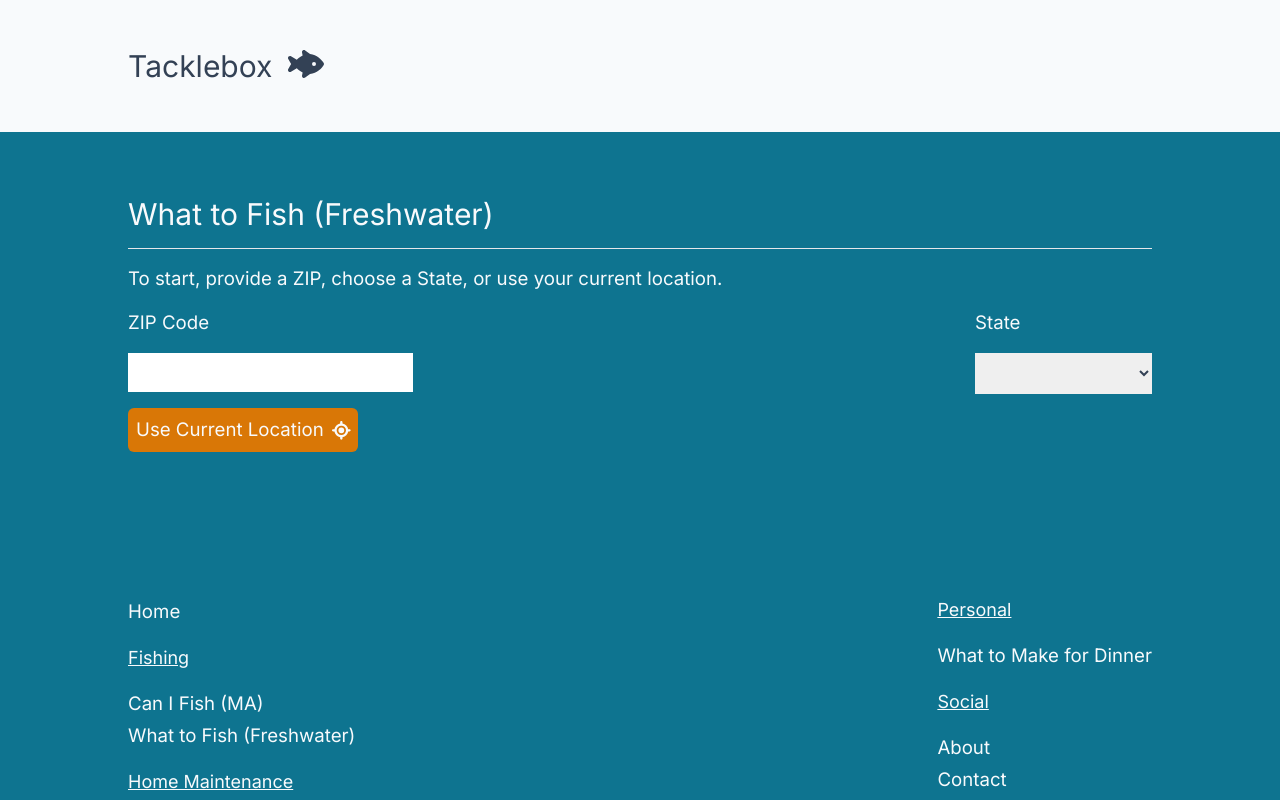
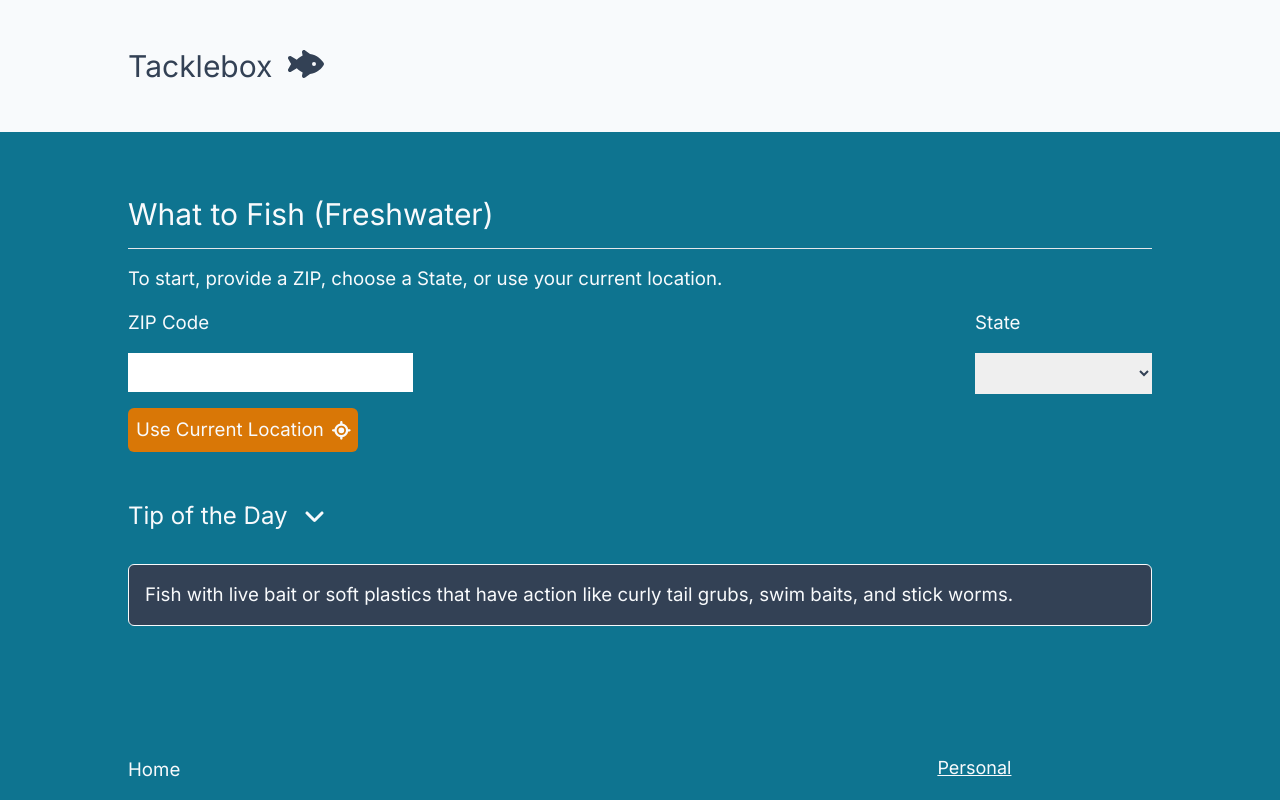
Before and after one commit to banjokaboom/tacklebox, a Next.js app: page /pages/what-to-fish in a window 1280 px wide. Shown: the top 800 px of the page. Built offline with nearby package versions, Linux system fonts and the light colour scheme.

Commit message:
set a static tip based on the date

```diff
--- a/app/pages/what-to-fish/page.tsx
+++ b/app/pages/what-to-fish/page.tsx
@@ -21,7 +21,6 @@ export default function WhatToFish() {
   let [loading, setLoading] = useState(false)
   let [geolocation, setGeolocation] = useState('')
   let [data, setData] = useState(new FishingData())
-  let [tip, setTip] = useState('')
 
   const tackleList: Tackle[] = useMemo(() => Array.from(tackleJSON.tackle), [])
   const cityStateList: CityState[] = useMemo(
@@ -49,7 +48,6 @@ export default function WhatToFish() {
 
       if (fishingData.tackle.length > 0) {
         setData(fishingData)
-        setTip(getFishingTip())
       }
 
       setLoading(false)
@@ -110,7 +108,16 @@ export default function WhatToFish() {
       'The day before a storm is the best time to fish.',
     ]
 
-    return tips[Math.floor(Math.random() * tips.length)]
+    const today = new Date()
+    let tipIndex = 0
+
+    if (today.getDate() > tips.length) {
+      tipIndex = today.getDate() - Math.trunc(today.getDate() / 10) * 10
+    } else {
+      tipIndex = today.getDate()
+    }
+
+    return tips[tipIndex]
   }
 
   return (
@@ -290,15 +297,13 @@ export default function WhatToFish() {
           </div>
         )}
 
-        {tip !== '' && (
         <div>
           <ContentSection
             title="Tip of the Day"
-              content={tip}
+            content={getFishingTip()}
             isExpandedByDefault={true}
           ></ContentSection>
         </div>
-        )}
       </div>
     </div>
   )
```
Lines whose indentation alone changed are shown as unchanged.
